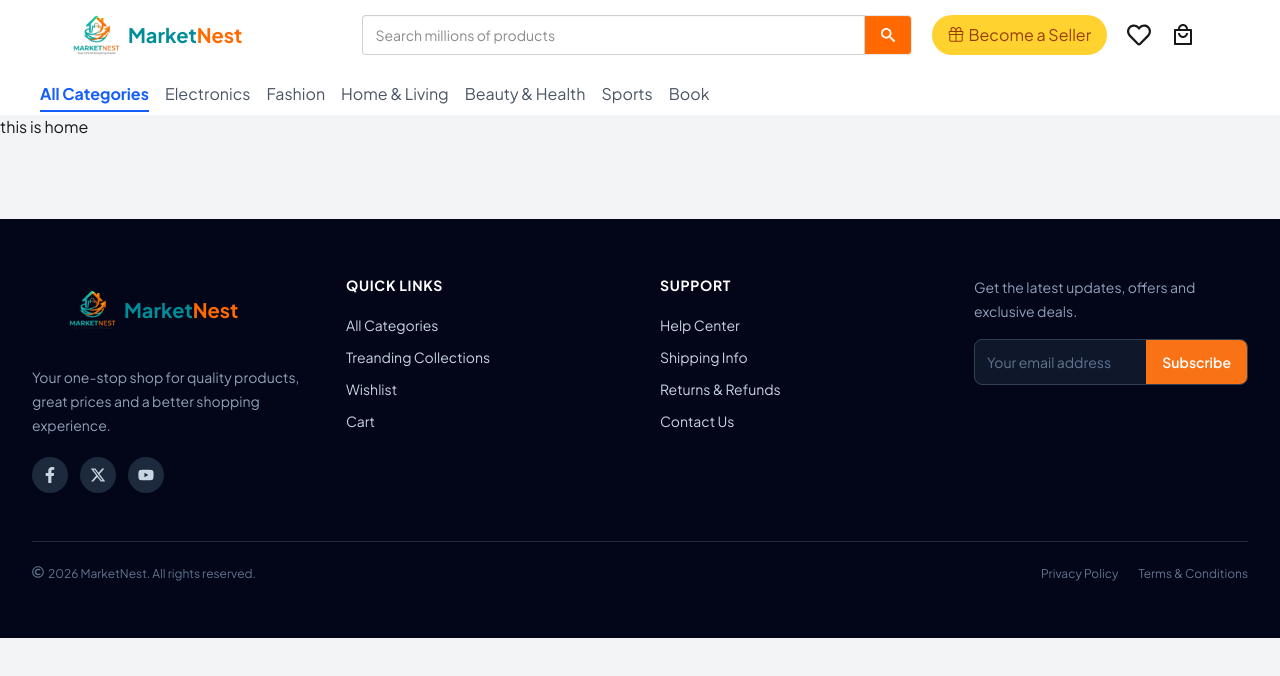
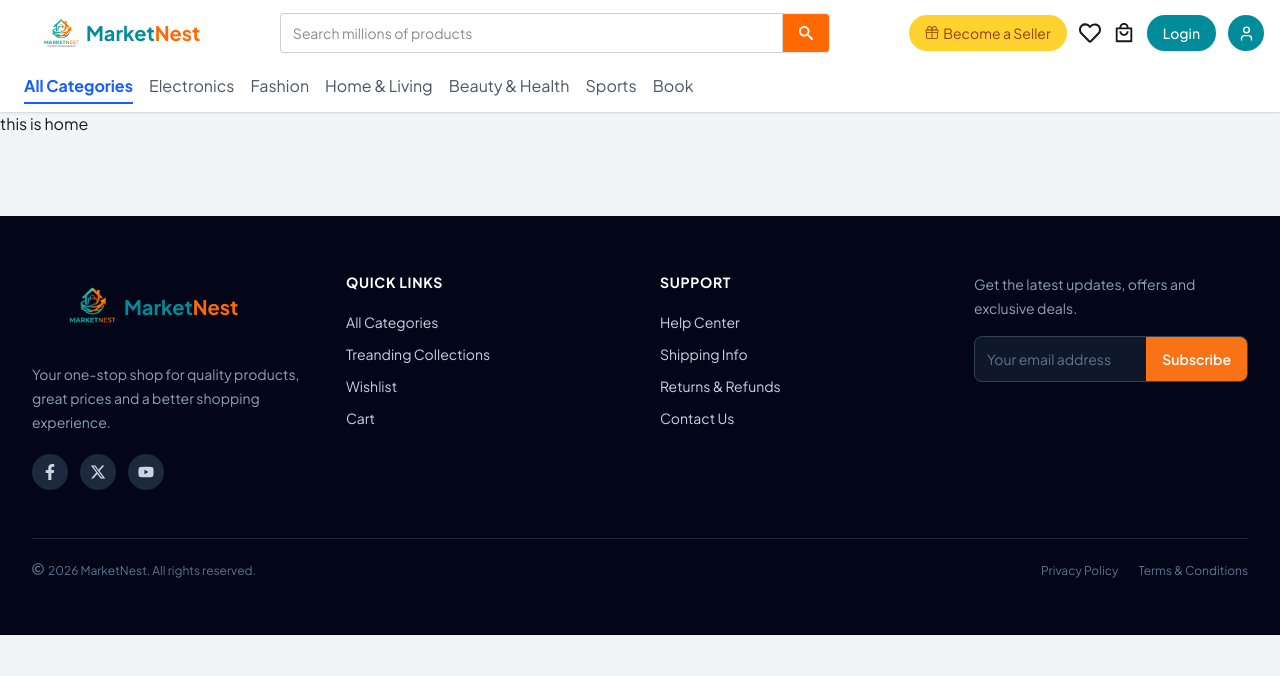
Before and after one commit to SajibSaha207/MarketNest, a React (Vite) app: page / in a window 1280 px wide. Shown: the top 676 px of the page. Built offline with nearby package versions, Linux system fonts and the light colour scheme; no server answers.

Commit message:
update navbar make responsive

```diff
--- a/src/components/Navbar.jsx
+++ b/src/components/Navbar.jsx
@@ -1,89 +1,156 @@
-
+import { useState } from 'react';
 import logo from '../assets/Logo.png';
 import { ImSearch } from 'react-icons/im';
 import { GoGift } from 'react-icons/go';
 import { FaRegHeart } from 'react-icons/fa';
 import { RiShoppingBag4Line } from 'react-icons/ri';
 import { NavLink } from 'react-router';
+import { User, Menu, X } from 'lucide-react';
 
 const Navbar = () => {
+  const [menuOpen, setMenuOpen] = useState(false);
 
- const activeClass = "text-blue-600 border-b-2 border-blue-600 pb-1 font-bold";
-  const normalClass = "text-gray-600 hover:text-blue-600";
+  const activeClass = "text-blue-600 border-b-2 border-blue-600 pb-1 font-bold whitespace-nowrap";
+const normalClass = "text-gray-600 hover:text-blue-600 whitespace-nowrap";
 
   return (
-    <div className="bg-white w-full h-[115px]">
-      <div className="flex items-center h-[70px] px-4">
+    <div className="bg-white w-full shadow-sm">
+
+      {/* Top Row */}
+      <div className="flex items-center justify-between px-4 py-2 gap-2">
 
         {/* Logo */}
-        <div className="flex items-center pl-5">
-          <img
-            className="h-[70px] w-[120px]"
-            src={logo}
-            alt="MarketNest"
-          />
-{/* #008C99 */}
-          <h4 className="text-xl font-bold -ml-7">
-            <span className='text-brand'>Market</span><span className="text-orange-500">Nest</span>
+        <div className="flex items-center flex-shrink-0">
+          <img className="h-[50px] w-[90px]" src={logo} alt="MarketNest" />
+          <h4 className="text-xl font-bold -ml-5">
+            <span className='text-brand'>Market</span>
+            <span className="text-orange-500">Nest</span>
           </h4>
         </div>
 
-        {/* Search + Seller + Icons */}
-        <div className="flex items-center ml-[120px]">
+        {/* Search Bar — hidden on small */}
+        <div className="hidden md:flex join flex-1 max-w-[550px] ">
+          <label className="input join-item w-full">
+            <input
+              className="w-full focus:outline-none"
+              type="text"
+              placeholder="Search millions of products"
+            />
+          </label>
+          <button className="btn bg-orange-500 join-item text-white">
+            <ImSearch />
+          </button>
+        </div>
 
-          {/* Search Bar */}
-          <div className="join w-[550px]">
+        {/* Right Icons */}
+        <div className="flex items-center gap-3">
 
-  <label className="input validator join-item w-full">
-
-    <input
-      className="w-full"
-      type="text"
-      placeholder="Search millions of products"
-      required
-    />
-
-  </label>
-
-  <button className="btn bg-orange-500 join-item text-white">
-    <ImSearch />
-  </button>
-
-</div>
-
-
-          </div>
-
-          {/* Become a Seller */}
-          <button className="ml-5 inline-flex items-center gap-1 rounded-full bg-amber-300 px-4 py-2 text-amber-800 cursor-pointer">
+          {/* Become a Seller — hidden on small */}
+          <button className="hidden sm:inline-flex items-center gap-1 rounded-full bg-amber-300 px-4 py-2 text-amber-800 cursor-pointer text-sm flex-shrink-0">
             <GoGift />
-            <h5>Become a Seller</h5>
+            <span>Become a Seller</span>
           </button>
 
           {/* Wishlist */}
-          <button className="ml-5 cursor-pointer">
-            <FaRegHeart size={24} />
+          <button className="cursor-pointer">
+            <FaRegHeart size={22} />
           </button>
 
           {/* Cart */}
-          <button className="ml-5 cursor-pointer">
-            <RiShoppingBag4Line size={24} />
+          <button className="cursor-pointer">
+            <RiShoppingBag4Line size={22} />
+          </button>
+
+          {/* Login — hidden on small */}
+          <NavLink
+            to="login"
+            className="hidden sm:block font-medium text-white bg-brand rounded-full px-4 py-2 shadow-sm transition-all duration-200 hover:-translate-y-0.5 hover:shadow-md text-sm flex-shrink-0"
+          >
+            Login
+          </NavLink>
+
+          {/* Profile — hidden on small */}
+          <button
+            type="button"
+            aria-label="Profile"
+            className="hidden sm:flex h-9 w-9 items-center justify-center rounded-full bg-brand text-white transition-all duration-200 hover:-translate-y-0.5 hover:shadow-md flex-shrink-0"
+          >
+            <User size={17} strokeWidth={2} />
+          </button>
+
+          {/* Mobile Menu Icon */}
+          <button
+            className="sm:hidden text-gray-700"
+            onClick={() => setMenuOpen(!menuOpen)}
+          >
+            {menuOpen ? <X size={24} /> : <Menu size={24} />}
           </button>
 
         </div>
-        {/* Menu */}
-        <div className=" flex ml-10 gap-4 pt-3  ">
-          <NavLink to="/" className={({ isActive }) => isActive ? activeClass : normalClass}>All Categories</NavLink>
-          <NavLink to="/electronic" className={({ isActive }) => isActive ? activeClass : normalClass}>Electronics</NavLink>
-          <NavLink to="/fashion" className={({ isActive }) => isActive ? activeClass : normalClass}>Fashion</NavLink>
-          <NavLink to="/home&living" className={({ isActive }) => isActive ? activeClass : normalClass}>Home & Living</NavLink>
-          <NavLink to="/beauty&health" className={({ isActive }) => isActive ? activeClass : normalClass}>Beauty & Health</NavLink>
-          <NavLink to="/sports" className={({ isActive }) => isActive ? activeClass : normalClass}>Sports</NavLink>
-          <NavLink to="/book" className={({ isActive }) => isActive ? activeClass : normalClass}>Book</NavLink>
+      </div>
+
+      {/* Mobile Search — small screen only */}
+      <div className="md:hidden px-4 pb-2">
+        <div className="join w-full">
+          <label className="input validator join-item w-full">
+            <input
+              className="w-full"
+              type="text"
+              placeholder="Search millions of products"
+            />
+          </label>
+          <button className="btn bg-orange-500 join-item text-white">
+            <ImSearch />
+          </button>
+        </div>
+      </div>
+
+      {/* Bottom Nav — Desktop */}
+<div className="hidden sm:flex px-6 gap-4 pb-2 pt-2">  {/* ✅ border-t সরানো হয়েছে */}
+  <NavLink to="/" className={({ isActive }) => isActive ? activeClass : normalClass + ' whitespace-nowrap'}>All Categories</NavLink>
+  <NavLink to="/electronic" className={({ isActive }) => isActive ? activeClass : normalClass + ' whitespace-nowrap'}>Electronics</NavLink>
+  <NavLink to="/fashion" className={({ isActive }) => isActive ? activeClass : normalClass + ' whitespace-nowrap'}>Fashion</NavLink>
+  <NavLink to="/home&living" className={({ isActive }) => isActive ? activeClass + ' whitespace-nowrap' : normalClass + ' whitespace-nowrap'}>Home & Living</NavLink>
+  <NavLink to="/beauty&health" className={({ isActive }) => isActive ? activeClass + ' whitespace-nowrap' : normalClass + ' whitespace-nowrap'}>Beauty & Health</NavLink>
+  <NavLink to="/sports" className={({ isActive }) => isActive ? activeClass : normalClass + ' whitespace-nowrap'}>Sports</NavLink>
+  <NavLink to="/book" className={({ isActive }) => isActive ? activeClass : normalClass + ' whitespace-nowrap'}>Book</NavLink>
 </div>
 
-      </div>
+      {/* Mobile Dropdown Menu */}
+      {menuOpen && (
+        <div className="sm:hidden flex flex-col px-6 py-4 gap-4 border-t bg-white">
+          <NavLink to="/" onClick={() => setMenuOpen(false)} className={({ isActive }) => isActive ? activeClass : normalClass}>All Categories</NavLink>
+          <NavLink to="/electronic" onClick={() => setMenuOpen(false)} className={({ isActive }) => isActive ? activeClass : normalClass}>Electronics</NavLink>
+          <NavLink to="/fashion" onClick={() => setMenuOpen(false)} className={({ isActive }) => isActive ? activeClass : normalClass}>Fashion</NavLink>
+          <NavLink to="/home&living" onClick={() => setMenuOpen(false)} className={({ isActive }) => isActive ? activeClass : normalClass}>Home & Living</NavLink>
+          <NavLink to="/beauty&health" onClick={() => setMenuOpen(false)} className={({ isActive }) => isActive ? activeClass : normalClass}>Beauty & Health</NavLink>
+          <NavLink to="/sports" onClick={() => setMenuOpen(false)} className={({ isActive }) => isActive ? activeClass : normalClass}>Sports</NavLink>
+          <NavLink to="/book" onClick={() => setMenuOpen(false)} className={({ isActive }) => isActive ? activeClass : normalClass}>Book</NavLink>
 
+          {/* Mobile only items */}
+          <div className="flex flex-row flex-warp gap-3 border-t pt-3">
+            <button className="inline-flex items-center gap-1 rounded-full bg-amber-300 px-4 py-2 text-amber-800 cursor-pointer w-fit">
+              <GoGift />
+              <span>Become a Seller</span>
+            </button>
+            <NavLink
+              to="login"
+              onClick={() => setMenuOpen(false)}
+              className="font-medium text-white bg-brand rounded-full px-4 py-2 shadow-sm w-fit"
+            >
+              Login
+            </NavLink>
+            <button
+              type="button"
+              className="flex h-9 w-9 items-center justify-center rounded-full bg-brand text-white"
+            >
+              <User size={17} strokeWidth={2} />
+            </button>
+          </div>
+        </div>
+      )}
+
+    </div>
   );
 };
 
```
